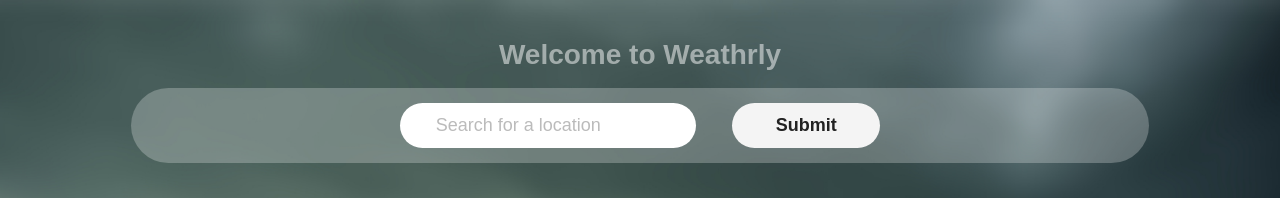
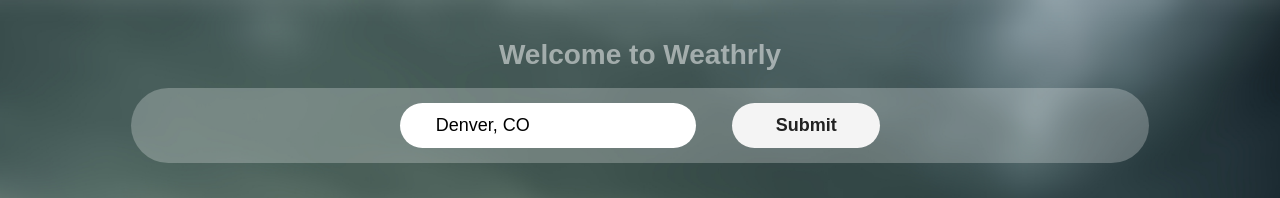
Before and after one commit to kmiller9393/weathrly, a React (Create React App) app: page / in a window 1280 px wide. Shown: the top 198 px of the page. Built offline with nearby package versions, Linux system fonts and the light colour scheme; no server answers.

Commit message:
Add property in App compenent on CurrentWeather component that changes the value of thei input onChange

```diff
--- a/src/App.js
+++ b/src/App.js
@@ -3,31 +3,37 @@ import logo from './logo.svg';
 import CurrentWeather from './CurrentWeather.js';
 import Search from './Search.js';
 import Card from './Card.js';
-import { currWeather } from './cleaners.js';
+import { currentWeather } from './cleaners.js';
 import KEY from './apikeys.js';
 import './App.css';
-
 
 class App extends Component {
   constructor() {
     super();
     this.state = {
-      city: 'Denver, CO',
       current: {},
-      day: 'Thursday',
-      temp: 100,
-      high: 101,
-      low: 72
+      location: 'Denver, CO',
+      currentDay: 'Thursday',
+      currentTemp: null,
+      currenthigh: null,
+      currentlow: null
     }
+    this.filterLocation = this.filterLocation.bind(this);
   }
 
   componentDidMount = () => {
-    fetch(`http://api.wunderground.com/api/${KEY}/geolookup/conditions/hourly/forecast10day/q/${this.state.city}.json`)
+    fetch(`http://api.wunderground.com/api/${KEY}/geolookup/conditions/hourly/forecast10day/q/${this.state.location}.json`)
     .then(response => response.json())
     .then(response => this.setState({
-      current: currWeather(response)
+      current: currentWeather(response)
     })
   )}
+
+  filterLocation(search) {
+    this.setState({
+      location: search.userInput
+    });
+  }
 
   render() {
     return (
@@ -37,15 +43,12 @@ class App extends Component {
           <h1 className="App-title">Welcome to Weathrly</h1>
         </header>
         <section className="main-section">
-          <Search />
+          <Search
+          filterLocation={this.filterLocation}
+          location={this.state.location}
+          />
           <CurrentWeather
           currentInformation={this.state.current}
-          city={this.state.city}
-          condition={this.state.condition}
-          day={this.state.day}
-          temp={this.state.temp}
-          high={this.state.high}
-          low={this.state.low}
           />
           {/* <Card /> */}
           <article className="app-component"></article>
--- a/src/CurrentWeather.js
+++ b/src/CurrentWeather.js
@@ -1,8 +1,6 @@
 import React, { Component } from 'react';
 import App from './App';
 import Image from './images/cloud-2.svg';
-
-
 
 export default function CurrentWeather(props) {
       return(
@@ -14,9 +12,9 @@ export default function CurrentWeather(props) {
 
         <h2 className="current-weather-condition">{ props.currentInformation.conditions }</h2>
         <h2 className="current-weather-day">{props.currentInformation.time} </h2>
-        <h2 className="current-weather-temp">{ props.currentInformation.current }</h2>
-        <p className="current-weather-high">Expected High: { props.currentInformation.high }</p>
-        <p className="current-weather-low">Expected Low: { props.currentInformation.low }</p>
+        <h2 className="current-weather-temp">{ props.currentInformation.currentTemp }</h2>
+        <p className="current-weather-high">Expected High: { props.currentInformation.currentHigh }</p>
+        <p className="current-weather-low">Expected Low: { props.currentInformation.currentLow }</p>
         {/* <p>Summary: {}</p> */}
       </div>
     )
--- a/src/Search.js
+++ b/src/Search.js
@@ -1,20 +1,32 @@
 import React, { Component } from 'react';
 import App from './App';
 
-
 export default class Search extends Component {
-  constructor() {
+  constructor(props) {
     super();
     this.state = {
-
+      userInput: props.location
     }
   }
 
   render() {
     return (
       <form className="App-intro app-component">
-        <input type="text" placeholder="Search for a location" className="location-search-input" />
-        <button className="location-search-button" onClick={this.addLocation}>Submit</button>
+        <input
+          type="text"
+          value={this.state.userInput}
+          onChange={(e) => {
+            this.setState({
+              userInput: e.target.value
+            })
+          }}
+          placeholder="Search for a location"
+          className="location-search-input"
+          />
+        <button className="location-search-button" onClick={(e) => {
+          e.preventDefault();
+          this.props.filterLocation(this.state);
+        }}>Submit</button>
       </form>
     )
   }
--- a/src/cleaners.js
+++ b/src/cleaners.js
@@ -1,12 +1,27 @@
-export const currWeather = data => {
+export const currentWeather = data => {
   const currDay = data.forecast.simpleforecast.forecastday.find(currDay =>  currDay.period === 1)
   const currDayObj = {
         time: data.current_observation.observation_time,
         location: data.current_observation.display_location.full,
-        current: data.current_observation.temp_f + '°F',
-        high: currDay.high.fahrenheit + '° F',
-        low: currDay.low.fahrenheit + '° F',
+        currentTemp: data.current_observation.temp_f + '°F',
+        currentHigh: currDay.high.fahrenheit + '° F',
+        currentLow: currDay.low.fahrenheit + '° F',
         conditions: currDay.conditions,
-        icon: currDay.icon_url}
-  return currDayObj
+        icon: currDay.icon_url
+      }
+
+
+      //let dataName  = data....splice(0, 7);
+
+      //const sevehourobj = dataName.reduce((sevenhourobj, currentEl) {
+        //let blah = {hour:
+                      // temp:}
+
+        // };
+        // sevenhourobj.push(blah)
+        // return acc
+      // }, [])
+
+
+  return (currDayObj) //sevenHour, //10dayobj)
 }
```
